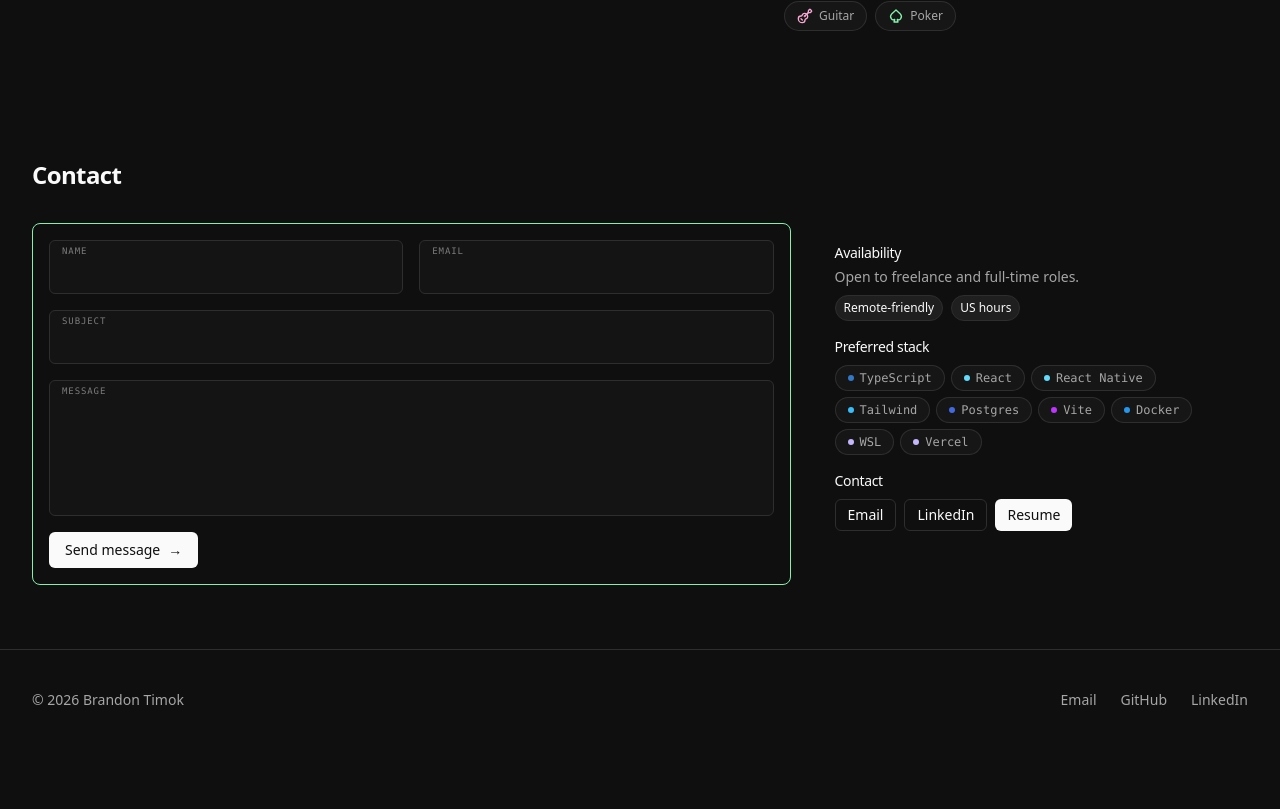
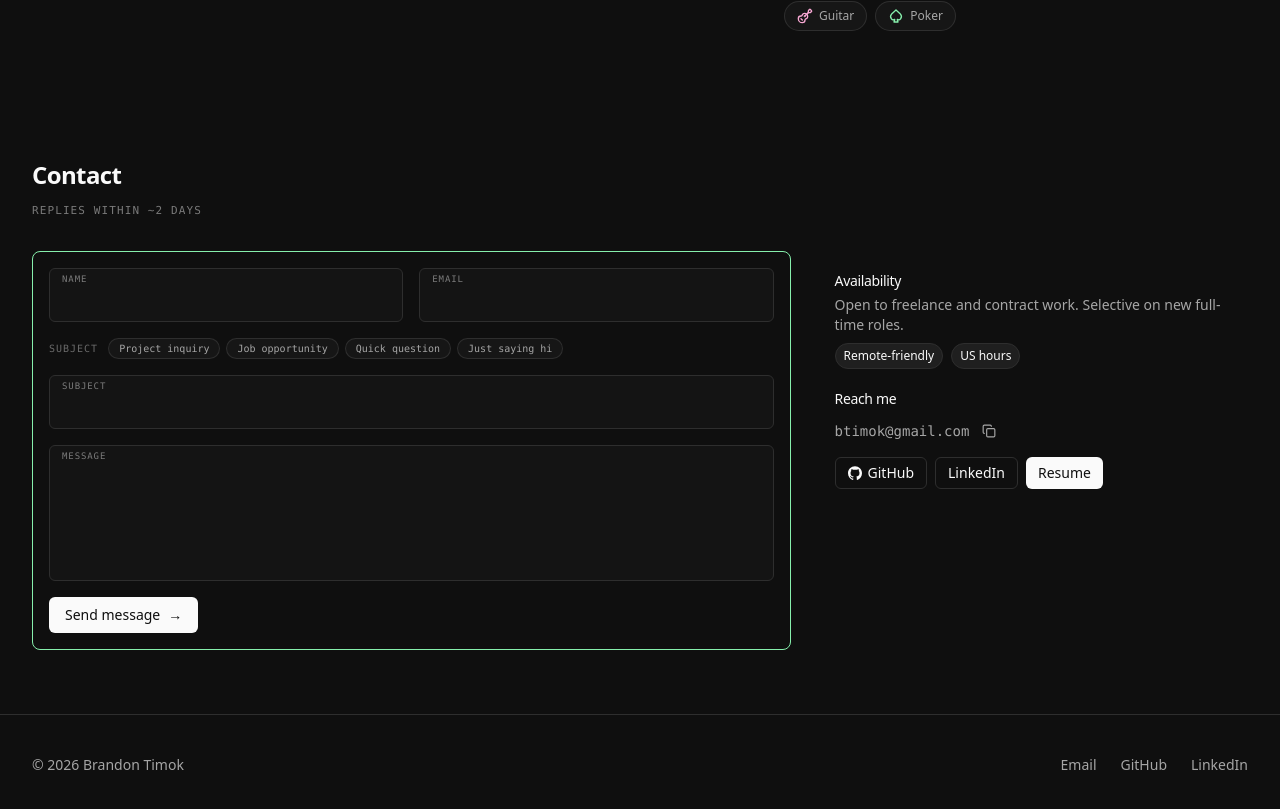
Before and after one commit to B-Timok/dev-portfolio-2.0, a Next.js app: page / in a window 1280 px wide. Shown: the part 2993-3802 px from the top of the page. Before the commit the page ends 3743 px from the top, so only its background shows below. Built offline with nearby package versions, Linux system fonts and the light colour scheme.

Commit message:
contact form changes

```diff
--- a/src/components/footer.tsx
+++ b/src/components/footer.tsx
@@ -7,7 +7,7 @@ export default function Footer() {
         <div className="flex flex-col md:flex-row justify-between items-center gap-6">
           <p className="text-muted-foreground text-sm">© {new Date().getFullYear()} Brandon Timok</p>
           <div className="flex items-center gap-6 text-sm">
-            <Link href="mailto:timok@unlv.nevada.edu" className="text-muted-foreground hover:text-foreground">Email</Link>
+            <Link href="mailto:btimok@gmail.com" className="text-muted-foreground hover:text-foreground">Email</Link>
             <Link href="https://github.com/B-Timok" target="_blank" className="text-muted-foreground hover:text-foreground">GitHub</Link>
             <Link href="https://www.linkedin.com/in/brandon-timok-589765253/" target="_blank" className="text-muted-foreground hover:text-foreground">LinkedIn</Link>
           </div>
--- a/src/components/sections/contact-section.tsx
+++ b/src/components/sections/contact-section.tsx
@@ -1,10 +1,10 @@
 "use client"
 
-import { useState } from "react"
+import { useRef, useState } from "react"
 import Link from "next/link"
+import { Check, Copy } from "lucide-react"
 import { Button } from "@/components/ui/button"
 import { accentHexByIndex, borderClassByIndex } from "@/lib/playful"
-import { TOOL_BRAND, brandColor } from "@/lib/brand-colors"
 import { FadeUp } from "@/components/motion/fade-up"
 
 const FIELD_ORDER = ["name", "email", "subject", "message"] as const
@@ -12,11 +12,24 @@ type FieldKey = (typeof FIELD_ORDER)[number]
 const fieldAccent = (key: FieldKey): string =>
   accentHexByIndex(FIELD_ORDER.indexOf(key))
 
+const EMAIL = "btimok@gmail.com"
+const GITHUB_URL = "https://github.com/B-Timok"
+const LINKEDIN_URL = "https://www.linkedin.com/in/brandon-timok-589765253/"
+
+const SUBJECT_SUGGESTIONS = [
+  "Project inquiry",
+  "Job opportunity",
+  "Quick question",
+  "Just saying hi",
+]
+
 export default function ContactSection() {
   const [sending, setSending] = useState(false)
   const [sent, setSent] = useState(false)
   const [error, setError] = useState<string | null>(null)
   const [focused, setFocused] = useState<FieldKey | null>(null)
+  const [copied, setCopied] = useState(false)
+  const subjectRef = useRef<HTMLInputElement>(null)
 
   const handleSubmit = async (e: React.FormEvent<HTMLFormElement>) => {
     e.preventDefault()
@@ -69,14 +82,34 @@ export default function ContactSection() {
     }
   }
 
+  const fillSubject = (value: string) => {
+    const input = subjectRef.current
+    if (!input) return
+    input.value = value
+    input.focus()
+  }
+
+  const copyEmail = async () => {
+    try {
+      await navigator.clipboard.writeText(EMAIL)
+      setCopied(true)
+      setTimeout(() => setCopied(false), 1500)
+    } catch {
+      // clipboard may be unavailable; fallthrough silently
+    }
+  }
+
   return (
     <section id="contact" className="py-16">
       <div className="container mx-auto px-4 sm:px-6 lg:px-8">
         <FadeUp>
-          <div className="inline-flex items-baseline gap-3 mb-8">
+          <div className="inline-flex items-baseline gap-3 mb-3">
             <h2 className="text-2xl font-semibold">Contact</h2>
             <span className={"h-0.5 w-10 " + borderClassByIndex(0)} />
           </div>
+          <p className="text-[11px] font-mono uppercase tracking-widest text-muted-foreground/70 mb-8">
+            Replies within ~2 days
+          </p>
         </FadeUp>
 
         <div className="grid grid-cols-1 lg:grid-cols-[1.4fr_0.8fr] gap-6">
@@ -112,6 +145,27 @@ export default function ContactSection() {
                 ))}
               </div>
 
+              {/* Subject suggestion pills */}
+              <div className="flex flex-wrap gap-1.5">
+                <span className="text-[10px] font-mono uppercase tracking-widest text-muted-foreground/60 self-center mr-1">
+                  Subject
+                </span>
+                {SUBJECT_SUGGESTIONS.map((s, i) => {
+                  const accent = accentHexByIndex(i)
+                  return (
+                    <button
+                      key={s}
+                      type="button"
+                      onClick={() => fillSubject(s)}
+                      style={{ ["--pill-accent" as string]: accent }}
+                      className="px-2.5 py-0.5 rounded-full border border-white/10 bg-white/[0.03] text-[10px] font-mono text-muted-foreground transition-[color,border-color,background-color] duration-200 hover:text-[var(--pill-accent)] hover:border-[var(--pill-accent)] hover:bg-white/[0.06]"
+                    >
+                      {s}
+                    </button>
+                  )
+                })}
+              </div>
+
               <div
                 className="relative rounded-md border border-border bg-card px-3 pt-5 pb-2 transition-[border-color,box-shadow] duration-200"
                 style={fieldStyle("subject")}
@@ -124,6 +178,7 @@ export default function ContactSection() {
                   subject
                 </label>
                 <input
+                  ref={subjectRef}
                   id="subject"
                   name="subject"
                   type="text"
@@ -196,52 +251,45 @@ export default function ContactSection() {
 
           <FadeUp className="order-2 lg:order-2">
             <div className="rounded-lg p-5">
-              <div className="space-y-4 text-sm">
+              <div className="space-y-5 text-sm">
                 <div>
                   <h3 className="text-sm font-medium">Availability</h3>
                   <p className="text-muted-foreground mt-1">
-                    Open to freelance and full‑time roles.
+                    Open to freelance and contract work. Selective on new full-time roles.
                   </p>
                   <div className="mt-2 flex flex-wrap gap-2">
-                    <span className="text-xs px-2 py-1 rounded-full bg-muted border border-border">Remote‑friendly</span>
+                    <span className="text-xs px-2 py-1 rounded-full bg-muted border border-border">Remote-friendly</span>
                     <span className="text-xs px-2 py-1 rounded-full bg-muted border border-border">US hours</span>
                   </div>
                 </div>
 
                 <div>
-                  <h3 className="text-sm font-medium">Preferred stack</h3>
-                  <div className="mt-2 flex flex-wrap gap-1.5">
-                    {["TypeScript","React","React Native","Tailwind","Postgres","Vite","Docker","WSL","Vercel"].map((tag) => {
-                      const brand = brandColor(tag, TOOL_BRAND)
-                      return (
-                        <span
-                          key={tag}
-                          style={{ ["--tool-accent" as string]: brand }}
-                          className="group inline-flex items-center gap-1.5 px-3 py-1 rounded-full border border-white/10 bg-white/[0.03] text-xs font-mono text-muted-foreground transition-[color,border-color,background-color,transform] duration-300 ease-out hover:-translate-y-[1px] hover:text-[var(--tool-accent)] hover:border-[var(--tool-accent)] hover:bg-white/[0.06]"
-                        >
-                          <span
-                            aria-hidden="true"
-                            className="h-1.5 w-1.5 rounded-full"
-                            style={{ background: brand }}
-                          />
-                          {tag}
-                        </span>
-                      )
-                    })}
+                  <h3 className="text-sm font-medium">Reach me</h3>
+                  <div className="mt-2 flex items-center gap-1.5">
+                    <Link
+                      href={`mailto:${EMAIL}`}
+                      className="text-sm font-mono text-muted-foreground hover:text-foreground transition-colors"
+                    >
+                      {EMAIL}
+                    </Link>
+                    <button
+                      type="button"
+                      onClick={copyEmail}
+                      aria-label={copied ? "Email copied" : "Copy email"}
+                      className="inline-flex items-center justify-center h-7 w-7 rounded-md text-muted-foreground hover:text-foreground hover:bg-white/[0.04] transition-colors"
+                    >
+                      {copied ? <Check className="h-3.5 w-3.5" /> : <Copy className="h-3.5 w-3.5" />}
+                    </button>
                   </div>
-                </div>
-
-                <div>
-                  <h3 className="text-sm font-medium">Contact</h3>
-                  <div className="mt-2 flex flex-wrap gap-2">
+                  <div className="mt-3 flex flex-wrap gap-2">
                     <Button asChild size="sm" variant="outline">
-                      <Link href="mailto:timok@unlv.nevada.edu">Email</Link>
+                      <Link href={GITHUB_URL} target="_blank" rel="noopener noreferrer">
+                        <GithubIcon className="h-3.5 w-3.5 mr-1.5" aria-hidden="true" />
+                        GitHub
+                      </Link>
                     </Button>
                     <Button asChild size="sm" variant="outline">
-                      <Link
-                        href="https://www.linkedin.com/in/brandon-timok-589765253/"
-                        target="_blank"
-                      >
+                      <Link href={LINKEDIN_URL} target="_blank" rel="noopener noreferrer">
                         LinkedIn
                       </Link>
                     </Button>
@@ -260,3 +308,21 @@ export default function ContactSection() {
     </section>
   )
 }
+
+function GithubIcon(props: React.SVGProps<SVGSVGElement>) {
+  return (
+    <svg
+      viewBox="0 0 24 24"
+      fill="currentColor"
+      xmlns="http://www.w3.org/2000/svg"
+      aria-hidden="true"
+      {...props}
+    >
+      <path
+        fillRule="evenodd"
+        clipRule="evenodd"
+        d="M12 .5C5.37.5 0 5.87 0 12.5c0 5.3 3.44 9.8 8.21 11.39.6.11.82-.26.82-.58v-2.03c-3.34.73-4.04-1.61-4.04-1.61-.55-1.39-1.34-1.76-1.34-1.76-1.09-.75.08-.74.08-.74 1.21.09 1.85 1.25 1.85 1.25 1.07 1.84 2.81 1.31 3.5 1 .11-.78.42-1.31.76-1.61-2.67-.3-5.47-1.34-5.47-5.95 0-1.32.47-2.4 1.24-3.24-.12-.31-.54-1.54.12-3.22 0 0 1.01-.32 3.3 1.24a11.4 11.4 0 0 1 6 0c2.29-1.56 3.3-1.24 3.3-1.24.66 1.68.24 2.91.12 3.22.77.84 1.24 1.92 1.24 3.24 0 4.62-2.81 5.65-5.49 5.94.43.37.82 1.1.82 2.23v3.3c0 .32.22.7.83.58C20.56 22.3 24 17.8 24 12.5 24 5.87 18.63.5 12 .5Z"
+      />
+    </svg>
+  )
+}
```
